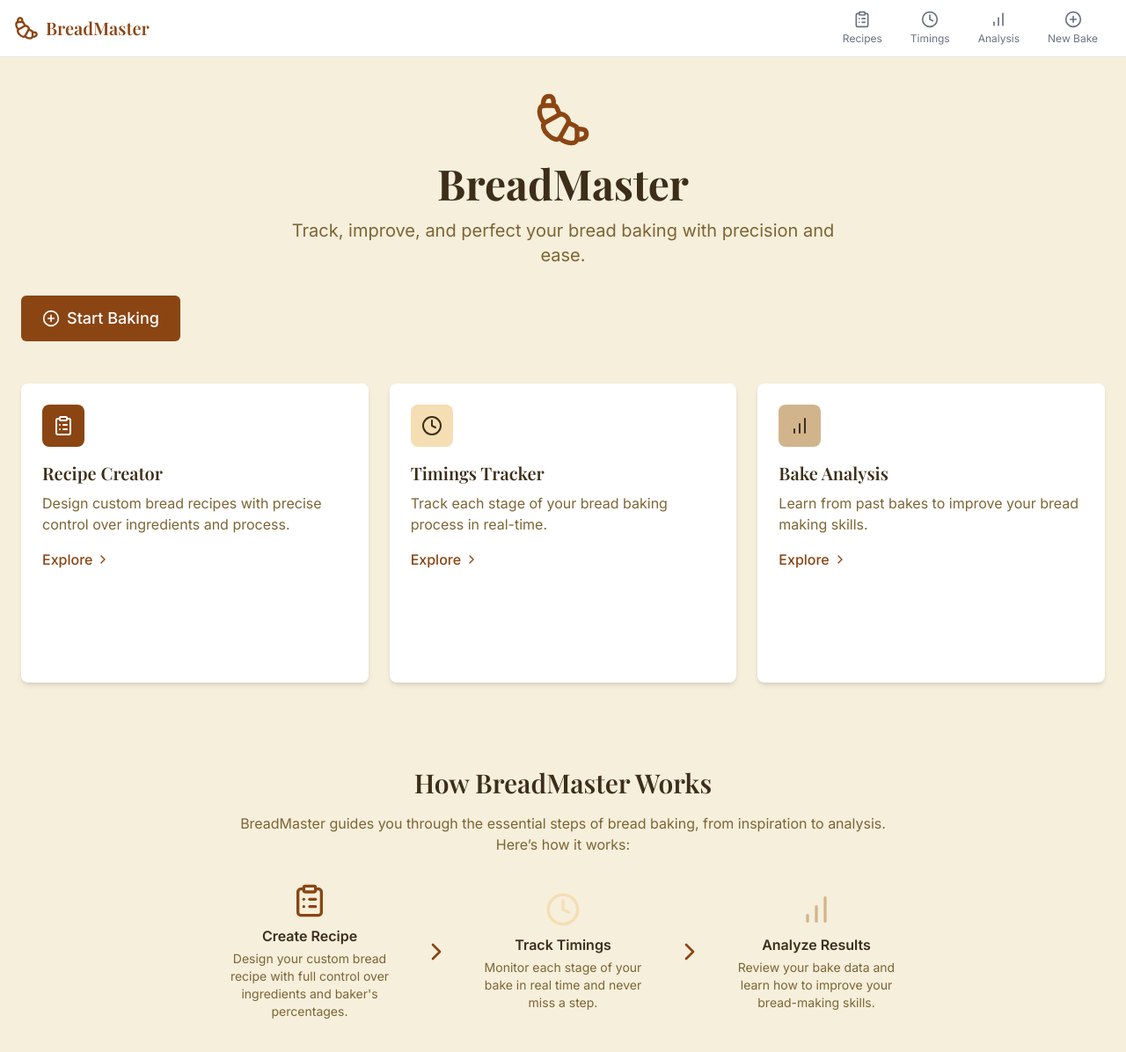
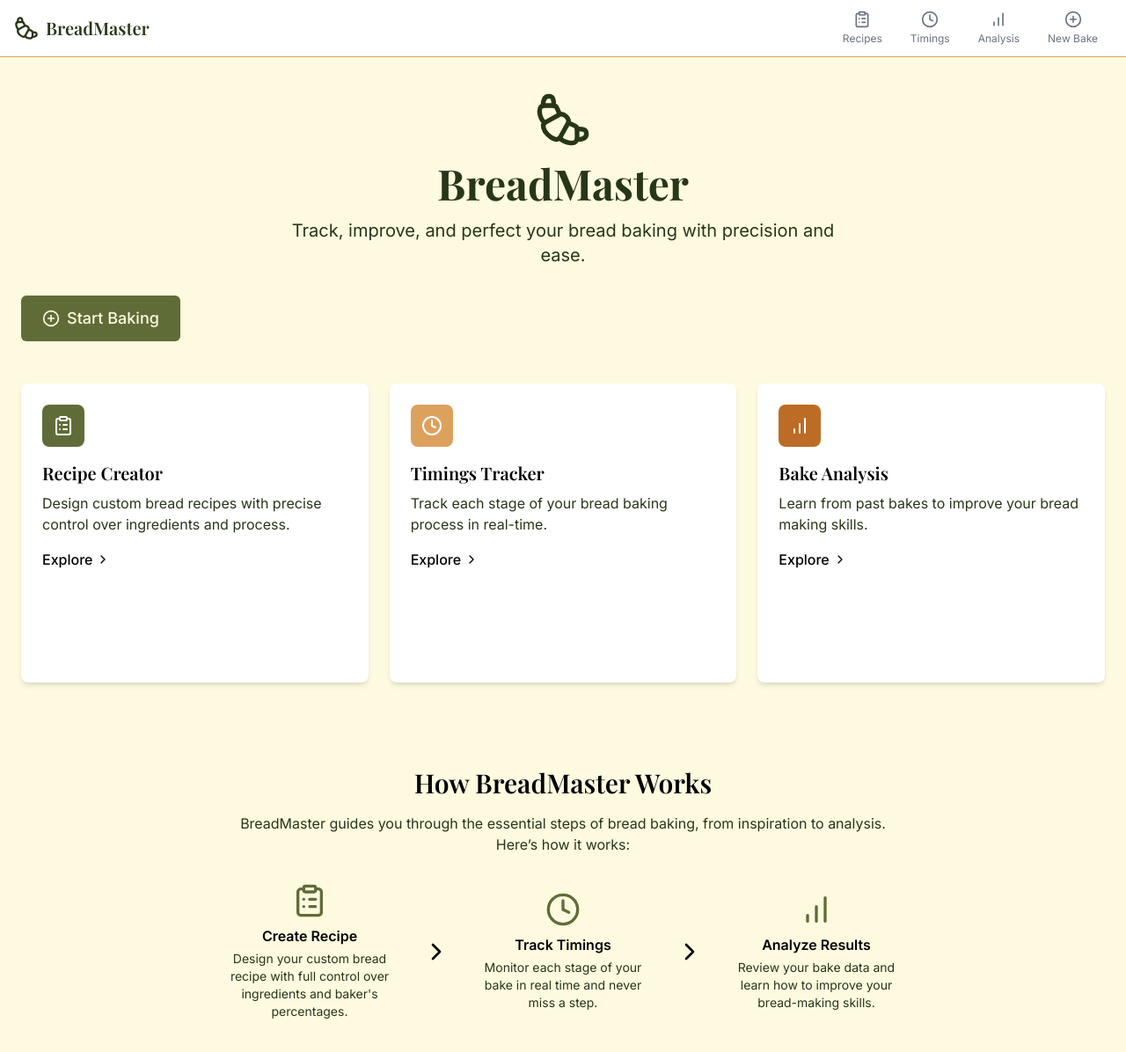
Before and after one commit to JoelPercival/Bread-Project, a React (Vite) app: page / in a window 1280 px wide. Shown: the top 1196 px of the page at 88% size. Built offline with nearby package versions, Linux system fonts and the light colour scheme.

Commit message:
Redesign: Apply new color palette, update backgrounds, icons, and text for Home and Navbar. Ensure #fefae0 background, #283618 headings, and consistent icon colors throughout.

```diff
--- a/src/components/Analysis/BakeFilters.tsx
+++ b/src/components/Analysis/BakeFilters.tsx
@@ -40,7 +40,7 @@ const BakeFilters: React.FC<BakeFiltersProps> = ({
   });
 
   return (
-    <div className="bg-white rounded-lg shadow-md overflow-hidden mb-6">
+    <div className="bg-bread-cornsilk rounded-lg shadow-md overflow-hidden mb-6">
       <div
         className="flex items-center justify-between p-4 cursor-pointer"
         onClick={() => setIsExpanded(!isExpanded)}
--- a/src/components/Layout/Layout.tsx
+++ b/src/components/Layout/Layout.tsx
@@ -8,17 +8,17 @@ interface LayoutProps {
 
 const Layout: React.FC<LayoutProps> = ({ children, title }) => {
   return (
-    <div className="min-h-screen bg-bread-brown-100 flex flex-col">
+    <div className="min-h-screen bg-bread-cornsilk flex flex-col">
       <Navbar />
 
       <main className="flex-grow pt-4 pb-20 sm:pt-20 sm:pb-4">
         <div className="max-w-7xl mx-auto px-4 sm:px-6">
           {title && (
             <div className="mb-6">
-              <h1 className="font-serif text-2xl sm:text-3xl text-bread-brown-800 font-semibold">
+              <h1 className="font-serif text-2xl sm:text-3xl text-bread-dark-moss-green font-semibold">
                 {title}
               </h1>
-              <div className="h-1 w-20 bg-bread-crust rounded mt-2"></div>
+              <div className="h-1 w-20 bg-bread-earth-yellow rounded mt-2"></div>
             </div>
           )}
 
--- a/src/components/Layout/Navbar.tsx
+++ b/src/components/Layout/Navbar.tsx
@@ -14,13 +14,13 @@ const Navbar: React.FC = () => {
   ];
 
   return (
-    <nav className="fixed bottom-0 left-0 right-0 bg-white border-t border-gray-200 sm:top-0 sm:bottom-auto sm:border-t-0 sm:border-b z-10">
+    <nav className="fixed bottom-0 left-0 right-0 bg-white border-t border-bread-earth-yellow sm:top-0 sm:bottom-auto sm:border-t-0 sm:border-b z-10">
       <div className="max-w-7xl mx-auto px-4">
         <div className="flex items-center justify-between sm:h-16">
           <div className="hidden sm:flex items-center">
             <Link to="/" className="flex items-center">
-              <Croissant size={28} className="text-bread-crust mr-2" />
-              <span className="font-serif text-xl font-semibold text-bread-crust">BreadMaster</span>
+              <Croissant size={28} className="text-bread-pakistan-green mr-2" />
+              <span className="font-serif text-xl font-semibold text-bread-pakistan-green">BreadMaster</span>
             </Link>
           </div>
 
@@ -43,7 +43,7 @@ const Navbar: React.FC = () => {
                   {isActive && (
                     <motion.div
                       layoutId="nav-indicator"
-                      className="absolute bottom-0 left-0 right-0 h-1 sm:h-full sm:w-1 sm:left-0 sm:right-auto bg-bread-crust rounded-t-full sm:rounded-l-full sm:rounded-tr-none"
+                      className="absolute bottom-0 left-0 right-0 h-1 sm:h-full sm:w-1 sm:left-0 sm:right-auto bg-bread-earth-yellow rounded-t-full sm:rounded-l-full sm:rounded-tr-none"
                       initial={false}
                       transition={{ type: 'spring', stiffness: 500, damping: 30 }}
                     />
--- a/src/components/Recipe/RecipeCard.tsx
+++ b/src/components/Recipe/RecipeCard.tsx
@@ -23,11 +23,11 @@ const RecipeCard: React.FC<RecipeCardProps> = ({
 
   return (
     <Card className="overflow-visible" interactive onClick={() => onView(recipe.id)}>
-      <div className="p-4 border-b border-bread-brown-100">
-        <h3 className="font-serif font-semibold text-lg text-bread-brown-800 line-clamp-1">
+      <div className="p-4 border-b border-bread-earth-yellow">
+        <h3 className="font-serif font-semibold text-lg text-bread-dark-moss-green line-clamp-1">
           {recipe.name}
         </h3>
-        <p className="text-sm text-bread-brown-600">
+        <p className="text-sm text-bread-pakistan-green">
           {recipe.breadType || 'Custom'} • {recipe.hydration}% Hydration
         </p>
       </div>
--- a/src/components/Timings/StageCard.tsx
+++ b/src/components/Timings/StageCard.tsx
@@ -122,7 +122,7 @@ const StageCard: React.FC<StageCardProps> = ({
               value={notes}
               onChange={handleNotesChange}
               onBlur={handleNotesSave}
-              className="w-full p-2 text-sm border border-bread-brown-200 rounded-md min-h-[80px] focus:ring-bread-crust focus:border-bread-crust"
+              className="w-full p-2 text-sm border border-bread-earth-yellow rounded-md min-h-[80px] focus:ring-bread-dark-moss-green focus:border-bread-dark-moss-green"
               disabled={stage.completed}
             />
           </div>
--- a/src/components/UI/Button.tsx
+++ b/src/components/UI/Button.tsx
@@ -27,10 +27,10 @@ const Button: React.FC<ButtonProps> = ({
   const baseClasses = 'flex items-center justify-center font-medium rounded-md focus:outline-none transition duration-150 ease-in-out';
 
   const variantClasses = {
-    primary: 'bg-bread-crust text-white hover:bg-bread-brown-700 focus:ring-2 focus:ring-offset-2 focus:ring-bread-brown-500',
-    secondary: 'bg-bread-crumb text-bread-brown-800 hover:bg-bread-brown-200 focus:ring-2 focus:ring-offset-2 focus:ring-bread-brown-300',
-    outline: 'border border-bread-brown-300 text-bread-brown-700 hover:bg-bread-brown-100 focus:ring-2 focus:ring-offset-2 focus:ring-bread-brown-300',
-    text: 'text-bread-brown-700 hover:text-bread-brown-900 hover:bg-bread-brown-100',
+    primary: 'bg-bread-dark-moss-green text-bread-cornsilk hover:bg-bread-earth-yellow focus:ring-2 focus:ring-offset-2 focus:ring-bread-earth-yellow',
+    secondary: 'bg-bread-tigers-eye text-bread-cornsilk hover:bg-bread-earth-yellow focus:ring-2 focus:ring-offset-2 focus:ring-bread-earth-yellow',
+    outline: 'bg-bread-cornsilk border border-bread-earth-yellow text-bread-dark-moss-green hover:bg-bread-earth-yellow focus:ring-2 focus:ring-offset-2 focus:ring-bread-earth-yellow',
+    text: 'text-bread-dark-moss-green hover:text-bread-tigers-eye hover:bg-bread-earth-yellow',
   };
 
   const sizeClasses = {
--- a/src/pages/Home.tsx
+++ b/src/pages/Home.tsx
@@ -14,21 +14,21 @@ const Home: React.FC = () => {
       title: 'Recipe Creator',
       description: 'Design custom bread recipes with precise control over ingredients and process.',
       icon: ClipboardList,
-      color: 'bg-bread-crust text-white',
+      color: 'bg-bread-dark-moss-green text-bread-cornsilk',
       path: '/recipes',
     },
     {
       title: 'Timings Tracker',
       description: 'Track each stage of your bread baking process in real-time.',
       icon: Clock,
-      color: 'bg-bread-crumb text-bread-brown-800',
+      color: 'bg-bread-earth-yellow text-bread-dark-moss-green',
       path: '/timings',
     },
     {
       title: 'Bake Analysis',
       description: 'Learn from past bakes to improve your bread making skills.',
       icon: BarChart,
-      color: 'bg-bread-wheat text-bread-brown-800',
+      color: 'bg-bread-tigers-eye text-bread-dark-moss-green',
       path: '/analysis',
     },
   ];
@@ -42,11 +42,11 @@ const Home: React.FC = () => {
           animate={{ opacity: 1, y: 0 }}
           transition={{ duration: 0.5 }}
         >
-          <Croissant size={64} className="mx-auto text-bread-crust mb-4" />
-          <h1 className="font-serif text-4xl sm:text-5xl text-bread-brown-800 font-bold mb-4">
+          <Croissant size={64} className="mx-auto text-bread-pakistan-green mb-4" />
+          <h1 className="font-serif text-4xl sm:text-5xl text-bread-pakistan-green font-bold mb-4">
             BreadMaster
           </h1>
-          <p className="text-xl text-bread-brown-600 max-w-2xl mx-auto">
+          <p className="text-xl text-bread-pakistan-green max-w-2xl mx-auto">
             Track, improve, and perfect your bread baking with precision and ease.
           </p>
 
@@ -72,14 +72,14 @@ const Home: React.FC = () => {
               <Card interactive onClick={() => navigate(feature.path)} className="h-full flex flex-col">
                 <div className="p-6 flex flex-col flex-1 min-h-[340px]">
                   <div className={`w-12 h-12 rounded-lg ${feature.color} flex items-center justify-center mb-4`}>
-                    <feature.icon size={24} />
+                    <feature.icon size={24} className="text-white" />
                   </div>
 
                   <h2 className="font-serif text-xl font-semibold text-bread-brown-800 mb-2">
                     {feature.title}
                   </h2>
 
-                  <p className="text-bread-brown-600 mb-4">
+                  <p className="text-bread-pakistan-green mb-4">
                     {feature.description}
                   </p>
 
@@ -97,30 +97,30 @@ const Home: React.FC = () => {
     <h2 className="font-serif text-2xl sm:text-3xl text-bread-brown-800 font-semibold mb-4">
       How BreadMaster Works
     </h2>
-    <p className="text-bread-brown-600 mb-8">
+    <p className="text-bread-pakistan-green mb-8">
       BreadMaster guides you through the essential steps of bread baking, from inspiration to analysis. Here’s how it works:
     </p>
     <div className="flex flex-col sm:flex-row items-center justify-center gap-8">
       <div className="flex flex-col items-center flex-1">
-        <ClipboardList size={40} className="mb-2 text-bread-crust" />
+        <ClipboardList size={40} className="mb-2 text-bread-dark-moss-green" />
         <span className="font-semibold text-bread-brown-800 mb-1">Create Recipe</span>
-        <span className="text-bread-brown-600 text-sm">Design your custom bread recipe with full control over ingredients and baker's percentages.</span>
+        <span className="text-bread-pakistan-green text-sm">Design your custom bread recipe with full control over ingredients and baker's percentages.</span>
       </div>
       <div className="hidden sm:flex flex-col items-center flex-shrink-0">
         <ChevronRight size={32} className="text-bread-crust" />
       </div>
       <div className="flex flex-col items-center flex-1">
-        <Clock size={40} className="mb-2 text-bread-crumb" />
+        <Clock size={40} className="mb-2 text-bread-dark-moss-green" />
         <span className="font-semibold text-bread-brown-800 mb-1">Track Timings</span>
-        <span className="text-bread-brown-600 text-sm">Monitor each stage of your bake in real time and never miss a step.</span>
+        <span className="text-bread-pakistan-green text-sm">Monitor each stage of your bake in real time and never miss a step.</span>
       </div>
       <div className="hidden sm:flex flex-col items-center flex-shrink-0">
         <ChevronRight size={32} className="text-bread-crust" />
       </div>
       <div className="flex flex-col items-center flex-1">
-        <BarChart size={40} className="mb-2 text-bread-wheat" />
+        <BarChart size={40} className="mb-2 text-bread-dark-moss-green" />
         <span className="font-semibold text-bread-brown-800 mb-1">Analyze Results</span>
-        <span className="text-bread-brown-600 text-sm">Review your bake data and learn how to improve your bread-making skills.</span>
+        <span className="text-bread-pakistan-green text-sm">Review your bake data and learn how to improve your bread-making skills.</span>
       </div>
     </div>
   </div>
--- a/tailwind.config.js
+++ b/tailwind.config.js
@@ -5,22 +5,11 @@ export default {
     extend: {
       colors: {
         bread: {
-          crust: '#8B4513',
-          crumb: '#F5DEB3',
-          flour: '#F5F5DC',
-          wheat: '#D2B48C',
-          cream: '#FFFDD0',
-          brown: {
-            100: '#F5EFDC',
-            200: '#E6D5A7',
-            300: '#D4BA78',
-            400: '#C2A256',
-            500: '#A08446',
-            600: '#7D6534',
-            700: '#5A4722',
-            800: '#3C2E18',
-            900: '#1E180C',
-          },
+          'dark-moss-green': '#606c38',
+          'pakistan-green': '#283618',
+          'cornsilk': '#fefae0',
+          'earth-yellow': '#dda15e',
+          'tigers-eye': '#bc6c25',
         },
         success: {
           100: '#DCFCE7',
```
Also changed, not shown: src/components/Analysis/BakeCard.tsx (+5 -5 lines), src/components/Analysis/BakeDetails.tsx (+20 -20 lines), src/components/UI/StarRating.tsx (+4 -4 lines).
